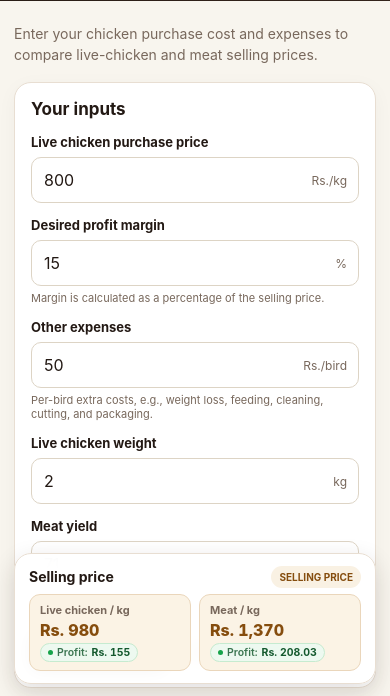
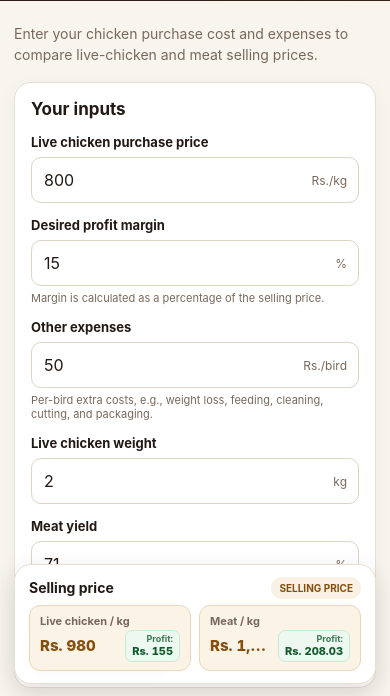
Before and after one commit to ragulan28/henhouse-calculator, a plain HTML site: page index.html in a window 390 px wide. Shown: the part 148-844 px from the top of the page. Drawn offline with Linux system fonts and the light colour scheme; no server answers.

Commit message:
refactor: update compare-box and compare-profit layout and typography in CSS

```diff
--- a/css/style.css
+++ b/css/style.css
@@ -369,10 +369,9 @@ button:focus-visible {
 }
 
 .compare-box {
-  display: flex;
-  flex-wrap: wrap;
+  display: grid;
+  grid-template-columns: minmax(0, 1fr) auto;
   align-items: center;
-  justify-content: space-between;
   column-gap: 8px;
   row-gap: 4px;
   background: #fbf3e5;
@@ -385,7 +384,7 @@ button:focus-visible {
 }
 
 .compare-box small {
-  flex: 1 0 100%;
+  grid-column: 1 / -1;
   display: block;
   color: var(--muted);
   font-size: 11px;
@@ -406,40 +405,32 @@ button:focus-visible {
 
 .compare-profit {
   display: inline-flex;
-  align-items: center;
-  gap: 5px;
-  max-width: 100%;
-  margin-top: 0;
-  padding: 3px 8px;
-  border-radius: 999px;
+  flex-direction: column;
+  align-items: flex-end;
+  justify-content: center;
+  gap: 1px;
+  padding: 4px 8px;
+  border-radius: 8px;
   background: #edf9f0;
   border: 1px solid #c6ebd0;
   color: #14592e;
-  font-size: 11px;
-  line-height: 1.25;
   font-variant-numeric: tabular-nums;
-}
-
-.compare-profit::before {
-  content: "";
-  width: 5px;
-  height: 5px;
-  border-radius: 50%;
-  background: #16a34a;
   flex-shrink: 0;
 }
 
 .compare-profit span:first-child {
-  font-weight: 600;
-  opacity: 0.82;
+  font-size: 9.5px;
+  font-weight: 650;
+  line-height: 1.1;
+  opacity: 0.8;
   white-space: nowrap;
 }
 
 .compare-profit span:last-child {
-  font-weight: 750;
+  font-size: 12px;
+  font-weight: 800;
+  line-height: 1.2;
   white-space: nowrap;
-  overflow: hidden;
-  text-overflow: ellipsis;
 }
 
 .note {
@@ -762,19 +753,24 @@ footer {
   }
   .sp-group.is-pinned .compare-box {
     padding: 8px 10px;
-    row-gap: 3px;
+    column-gap: 6px;
+    row-gap: 2px;
   }
   .sp-group.is-pinned .compare-box small {
     margin-bottom: 0;
   }
   .sp-group.is-pinned .compare-box strong {
-    font-size: 16px;
+    font-size: 15px;
   }
   .sp-group.is-pinned .compare-profit {
-    margin-top: 0;
-    padding: 2px 7px;
-    gap: 4px;
-    font-size: 10.5px;
+    padding: 3px 6px;
+    border-radius: 7px;
+  }
+  .sp-group.is-pinned .compare-profit span:first-child {
+    font-size: 9px;
+  }
+  .sp-group.is-pinned .compare-profit span:last-child {
+    font-size: 11px;
   }
 }
 
```
